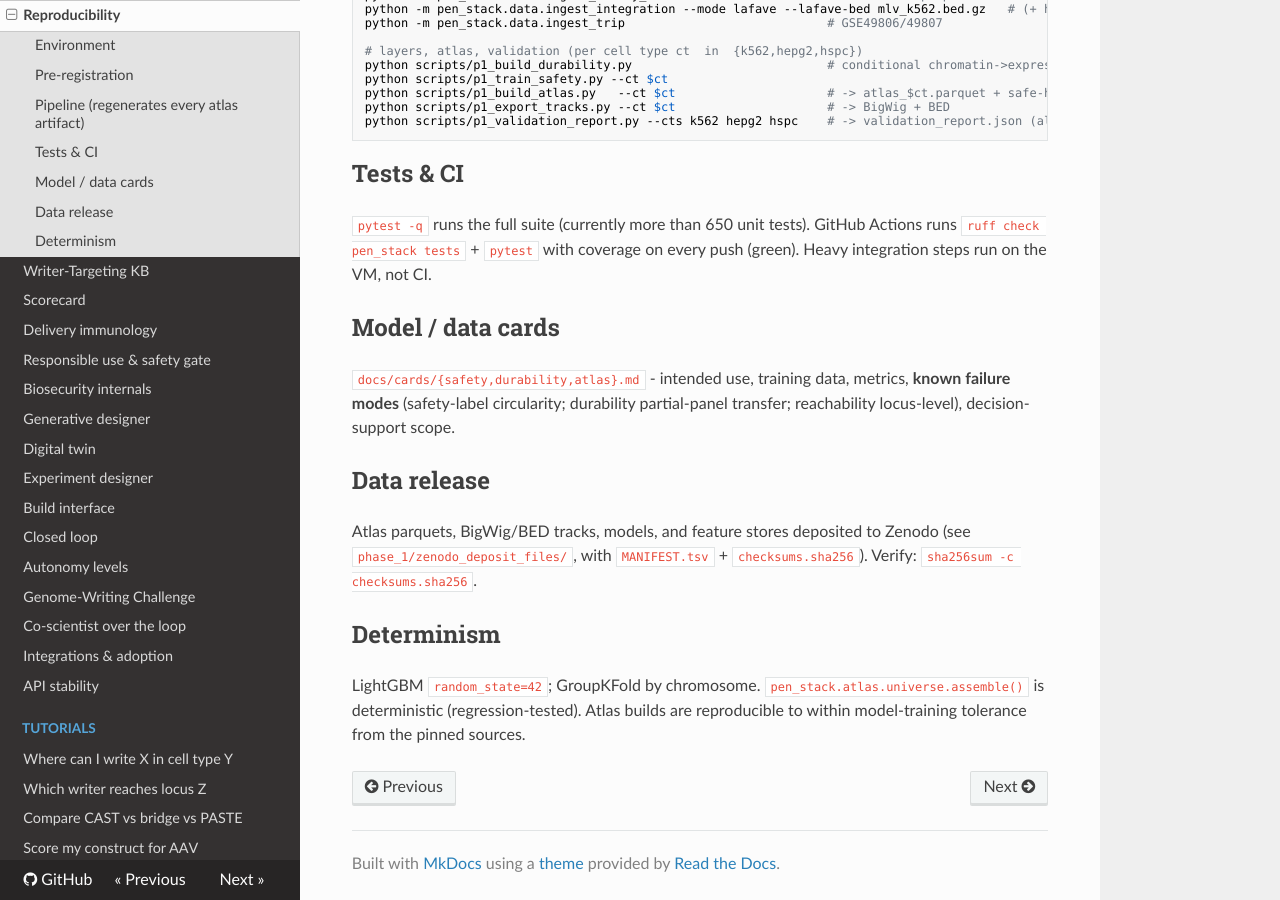
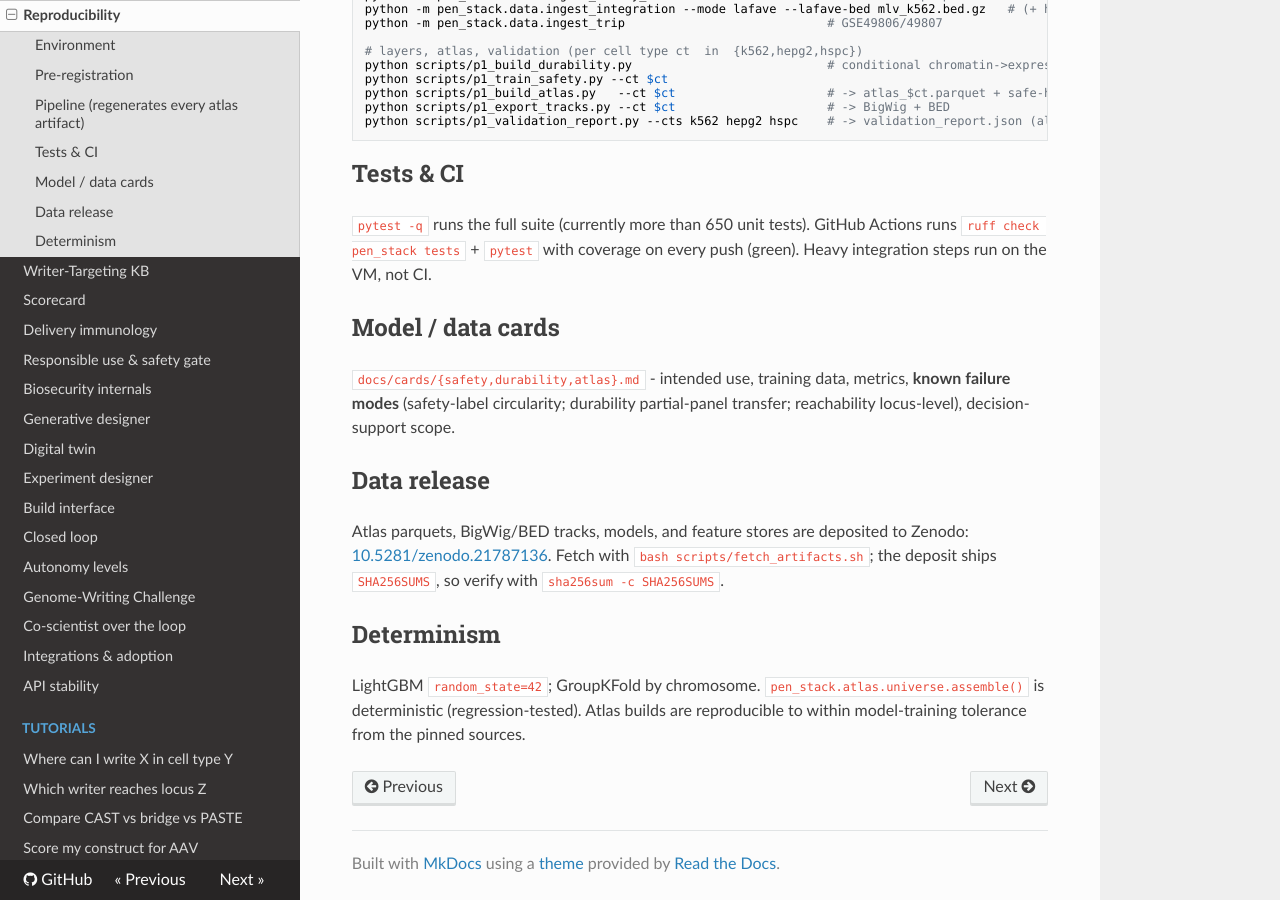
Before and after one commit to ahmedanees-m/pen-stack, an MkDocs documentation site: the page built from docs/REPRO.md, in a window 1280 px wide and 900 px high, scrolled down 689 px. Built offline with MkDocs 1.6.1, drawn with Linux system fonts in a browser that asks for light colours; nearby versions of some CDN libraries.

Commit message:
Wire in the published Zenodo DOIs and verify the deposit manifest

```diff
--- a/docs/REPRO.md
+++ b/docs/REPRO.md
@@ -38,8 +38,9 @@ python scripts/p1_validation_report.py --cts k562 hepg2 hspc    # -> validation_
 (safety-label circularity; durability partial-panel transfer; reachability locus-level), decision-support scope.
 
 ## Data release
-Atlas parquets, BigWig/BED tracks, models, and feature stores deposited to Zenodo (see
-`phase_1/zenodo_deposit_files/`, with `MANIFEST.tsv` + `checksums.sha256`). Verify: `sha256sum -c checksums.sha256`.
+Atlas parquets, BigWig/BED tracks, models, and feature stores are deposited to Zenodo:
+[10.5281/zenodo.21787136](https://doi.org/10.5281/zenodo.21787136). Fetch with `bash scripts/fetch_artifacts.sh`;
+the deposit ships `SHA256SUMS`, so verify with `sha256sum -c SHA256SUMS`.
 
 ## Determinism
 LightGBM `random_state=42`; GroupKFold by chromosome. `pen_stack.atlas.universe.assemble()` is deterministic
```
Also changed, not shown: DATA_SOURCES.md (+3 -2 lines), README.md (+3 -2 lines), data/demo/README.md (+1 -1 lines), docs/cards/atlas.md (+1 -1 lines), 2 other files.
